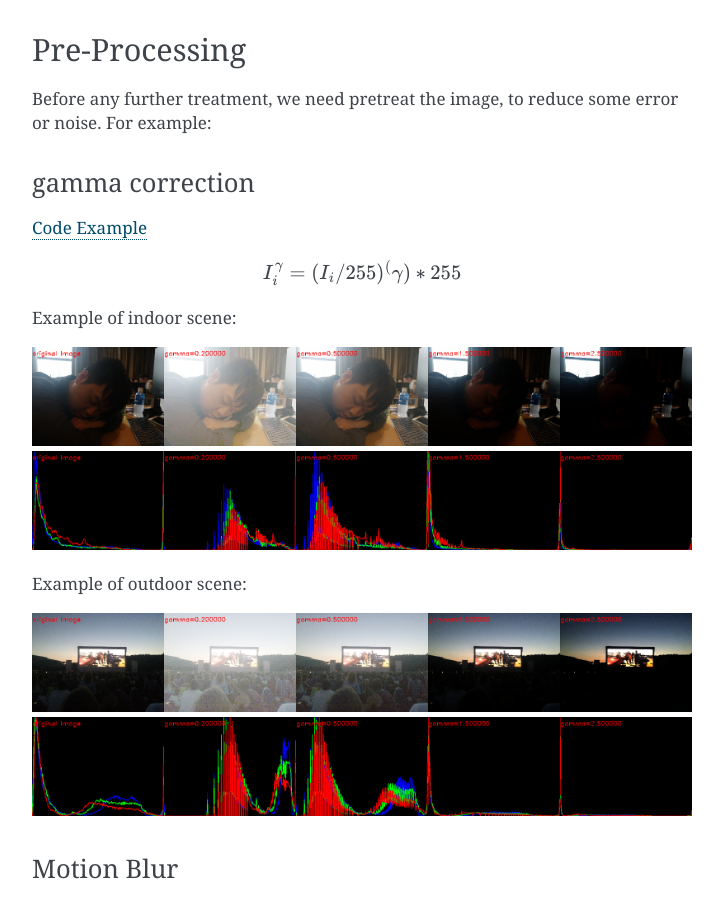
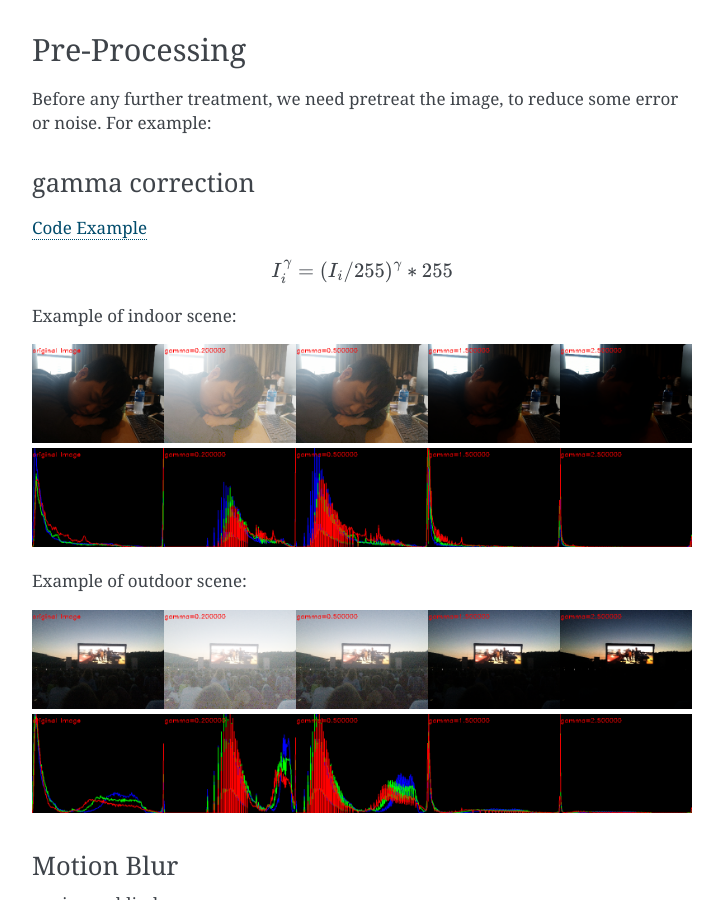
Before and after one commit to gggliuye/VIO, a Sphinx documentation site: the page built from docs/Prepare.rst, in a window 1280 px wide and 900 px high, scrolled down 2349 px. Shown: the whole window, without its empty margins (388-1111 px from the left). Built offline with Sphinx 7.4.7, drawn with Linux system fonts in a browser that asks for light colours.

```diff
--- a/docs/Prepare.rst
+++ b/docs/Prepare.rst
@@ -121,7 +121,7 @@ gamma correction
 `Code Example <https://github.com/gggliuye/VIO/blob/master/pretreatment/ImagePerprocessing.cc>`_
 
 .. math::
-    I_{i}^{\gamma} = ( I_{i} / 255) ^(\gamma) * 255
+    I_{i}^{\gamma} = ( I_{i} / 255) ^{\gamma} * 255
 
 Example of indoor scene:
 
```
